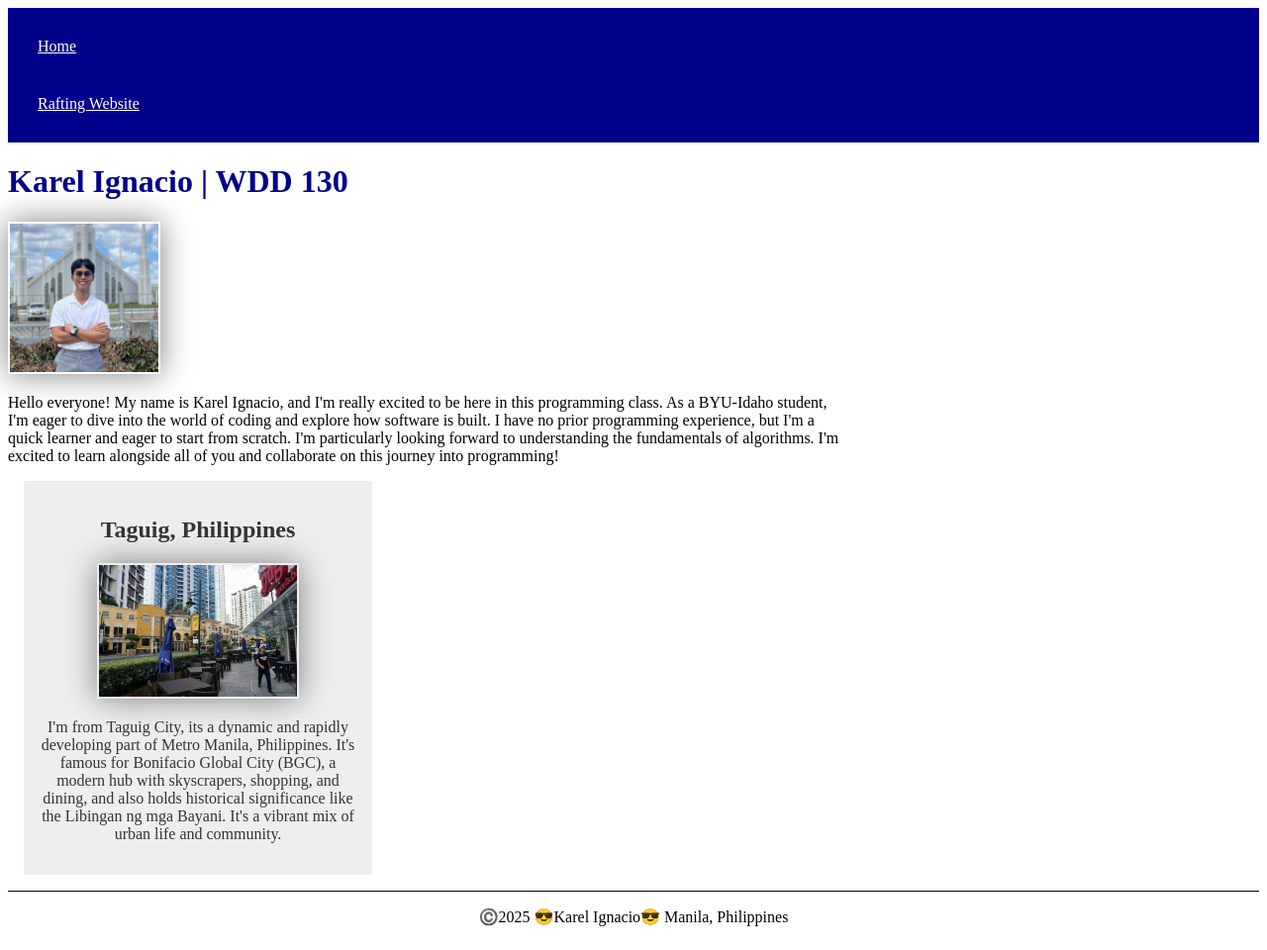
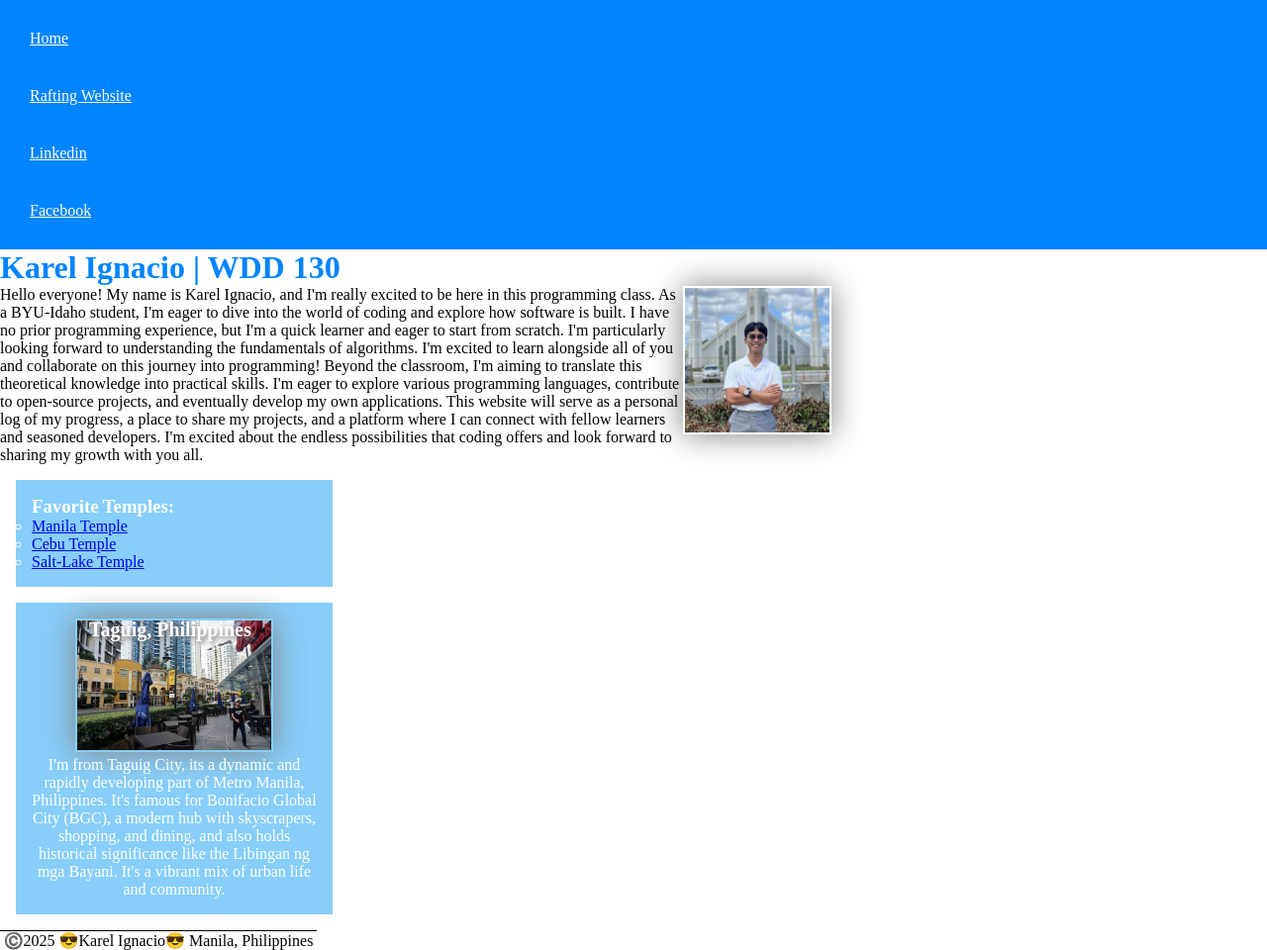
Before and after one commit to D0dge1003/wdd130, a plain HTML site: page index.html in a window 1280 px wide. Shown: the whole page at 99% size. Drawn offline with Linux system fonts and the light colour scheme.

Commit message:
Css Boxes

```diff
--- a/index.html
+++ b/index.html
@@ -13,14 +13,24 @@
         <nav>
             <a href="#">Home</a>
             <a href="wwr/">Rafting Website</a>
+            <a href="https://www.linkedin.com/in/karel-earl-ignacio-832305371/"> Linkedin</a>
+            <a href="https://www.facebook.com/karelearl.ignacio">Facebook</a>
         </nav>
     </header>
     <main>
         <h1> Karel Ignacio | WDD 130</h1>
         <img src="images/profile.jpg" alt="Hello, my name is Karel Ignacio" width="200">
-        <p>Hello everyone! My name is Karel Ignacio, and I'm really excited to be here in this programming class. As a BYU-Idaho student, I'm eager to dive into the world of coding and explore how software is built. I have no prior programming experience, but I'm a quick learner and eager to start from scratch. I'm particularly looking forward to understanding the fundamentals of algorithms. I'm excited to learn alongside all of you and collaborate on this journey into programming!</p>
+        <p>Hello everyone! My name is Karel Ignacio, and I'm really excited to be here in this programming class. As a BYU-Idaho student, I'm eager to dive into the world of coding and explore how software is built. I have no prior programming experience, but I'm a quick learner and eager to start from scratch. I'm particularly looking forward to understanding the fundamentals of algorithms. I'm excited to learn alongside all of you and collaborate on this journey into programming! Beyond the classroom, I'm aiming to translate this theoretical knowledge into practical skills. I'm eager to explore various programming languages, contribute to open-source projects, and eventually develop my own applications. This website will serve as a personal log of my progress, a place to share my projects, and a platform where I can connect with fellow learners and seasoned developers. I'm excited about the endless possibilities that coding offers and look forward to sharing my growth with you all.</p>
+        <ul class="box">
+        <ul>
+            <h3>Favorite Temples:</h3>
+            <li><a href = "https://www.churchofjesuschrist.org/temples/details/manila-philippines-temple?lang=eng"> Manila Temple</a></li>
+            <li><a href = "https://www.churchofjesuschrist.org/temples/details/cebu-city-philippines-temple?lang=eng">Cebu Temple</a></li>
+            <li><a href = "https://www.churchofjesuschrist.org/temples/details/salt-lake-temple?lang=eng">Salt-Lake Temple</a></li>
+        </ul>
     </main>
     <aside>
+    <aside class="box">
         <h2>Taguig, Philippines</h2>
         <img src="images/forbestown_road_bgc.jpg" alt="BGC Taguig">
         <p>I'm from Taguig City, its a dynamic and rapidly developing part of Metro Manila, Philippines. It's famous for Bonifacio Global City (BGC), a modern hub with skyscrapers, shopping, and dining, and also holds historical significance like the Libingan ng mga Bayani. It's a vibrant mix of urban life and community.</p>
@@ -29,4 +39,5 @@
         <p>©️2025 😎Karel Ignacio😎 Manila, Philippines</p>
     </footer>
     </body>
+    <!-- 14/07/2025 (last modified)-->
 </html>
--- a/styles/styles.css
+++ b/styles/styles.css
@@ -1,3 +1,9 @@
+*{
+    margin: 0;
+    padding: 0;
+    box-sizing: border-box;
+}
+
 :root{
     --border: 1 px solid rgb(0 0 0 / 0.2);
     --text-align: center;
@@ -5,7 +11,7 @@
 }
 
 nav{
-    background-color: darkblue;
+    background-color: rgb(0, 132, 255);
     padding: 10px;
 }
 nav a {
@@ -14,7 +20,7 @@ nav a {
     padding: 20px;
 }
 h1{
-    color: darkblue;
+    color: rgb(0, 132, 255);
 }
 img{
     width: 150px;
@@ -22,6 +28,11 @@ img{
     border: var(--border);
     padding: 2px;
     box-shadow: 0 0 30px gray;
+}
+
+ul{
+    width:20rem;
+
 }
 p{
     padding: 10px;
@@ -31,12 +42,16 @@ main{
 }
 aside{
     width:20rem;
-    margin:1rem;
-    border:var(--border);
-    padding: 1rem;
-    background-color:#eee;
-    color:#333;
     text-align:var(--text-align);
+
+}
+aside h2{
+    position: absolute;
+    font-size: 20px; ;
+    left: 90px;
+    color: rgb(255, 255, 255);
+    text-shadow: 3px 3px 5px #777;
+
 }
 aside img{
     width: 200px;
@@ -45,6 +60,7 @@ aside img{
 main img{
     width:150px;
     height: var(--height);
+    float: right;
 }
 p{
     padding:0;
@@ -54,3 +70,12 @@ footer{
     border-top:1px solid #000;
     text-align: var(--text-align);
 }
+/* Clas Selectors */
+
+.box{
+    margin: 1rem;
+    border:var(--border);
+    padding: 1rem;
+    background: lightskyblue;
+    color: #ffffff;
+}
```
